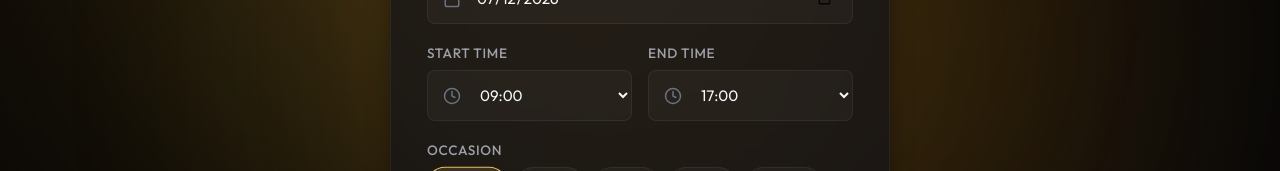
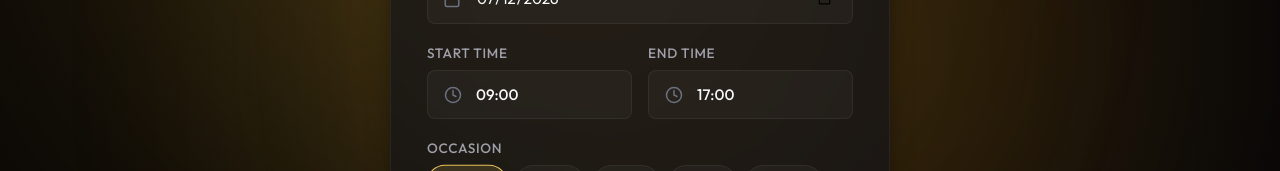
Before and after one commit to tanguyhardion/tailor, a Vue app: page / in a window 1280 px wide. Shown: the part 423-594 px from the top of the page. Built offline with nearby package versions, Linux system fonts and the light colour scheme; a web font is replaced by a local one.

Commit message:
feat: implement PreferenceForm and HourPicker components for gathering outfit generation criteria

```diff
--- /dev/null
+++ b/src/components/HourPicker.vue
@@ -0,0 +1,312 @@
+<template>
+  <div class="hour-picker-container">
+    <!-- Trigger Button -->
+    <button
+      type="button"
+      class="picker-trigger"
+      @click="openModal"
+      :aria-label="`Select hour: currently ${formattedValue}`"
+    >
+      <Clock class="icon-input" />
+      <span class="selected-value">{{ formattedValue }}</span>
+    </button>
+
+    <!-- Semi-Modal Menu -->
+    <Teleport to="body">
+      <Transition name="fade">
+        <div v-if="isOpen" class="modal-backdrop" @click="closeModal"></div>
+      </Transition>
+
+      <Transition name="slide-up">
+        <div v-if="isOpen" class="semi-modal glass-panel" role="dialog" aria-modal="true">
+          <!-- Header -->
+          <div class="modal-header">
+            <div class="header-titles">
+              <span class="luxury-tag">{{ label || 'Select Time' }}</span>
+              <h3 class="modal-title">Choose Hour</h3>
+            </div>
+            <button type="button" class="btn-close" @click="closeModal" aria-label="Close menu">
+              <X class="icon-close" />
+            </button>
+          </div>
+
+          <!-- Hours Grid -->
+          <div class="hours-grid">
+            <button
+              v-for="option in options"
+              :key="option.value"
+              type="button"
+              class="hour-item"
+              :class="{
+                active: option.value === modelValue,
+                disabled: option.disabled
+              }"
+              :disabled="option.disabled"
+              @click="selectHour(option.value)"
+            >
+              {{ option.label }}
+            </button>
+          </div>
+        </div>
+      </Transition>
+    </Teleport>
+  </div>
+</template>
+
+<script setup>
+import { ref, computed, onBeforeUnmount } from 'vue';
+import { Clock, X } from '@lucide/vue';
+
+const props = defineProps({
+  modelValue: {
+    type: Number,
+    required: true
+  },
+  options: {
+    type: Array,
+    required: true
+  },
+  label: {
+    type: String,
+    default: ''
+  }
+});
+
+const emit = defineEmits(['update:modelValue']);
+
+const isOpen = ref(false);
+
+const formattedValue = computed(() => {
+  const currentOption = props.options.find(opt => opt.value === props.modelValue);
+  return currentOption ? currentOption.label : `${props.modelValue.toString().padStart(2, '0')}:00`;
+});
+
+const openModal = () => {
+  isOpen.value = true;
+  // Prevent background scrolling
+  document.body.style.overflow = 'hidden';
+};
+
+const closeModal = () => {
+  isOpen.value = false;
+  document.body.style.overflow = '';
+};
+
+const selectHour = (val) => {
+  emit('update:modelValue', val);
+  closeModal();
+};
+
+onBeforeUnmount(() => {
+  document.body.style.overflow = '';
+});
+</script>
+
+<style scoped>
+.hour-picker-container {
+  width: 100%;
+}
+
+.picker-trigger {
+  width: 100%;
+  background: rgba(255, 255, 255, 0.03);
+  border: 1px solid var(--border-muted);
+  color: var(--text-primary);
+  padding: 14px 18px 14px 48px;
+  border-radius: 8px;
+  font-family: var(--font-sans);
+  font-size: 0.95rem;
+  transition: var(--transition-smooth);
+  outline: none;
+  display: flex;
+  align-items: center;
+  justify-content: flex-start;
+  cursor: pointer;
+  position: relative;
+  text-align: left;
+}
+
+.picker-trigger:focus, .picker-trigger:hover {
+  border-color: var(--accent-gold);
+  background: rgba(255, 255, 255, 0.05);
+  box-shadow: var(--shadow-glow);
+}
+
+.icon-input {
+  position: absolute;
+  left: 16px;
+  width: 18px;
+  height: 18px;
+  color: var(--text-muted);
+  pointer-events: none;
+}
+
+.selected-value {
+  font-weight: 500;
+}
+
+/* Semi-Modal Bottom Sheet */
+.modal-backdrop {
+  position: fixed;
+  top: 0;
+  left: 0;
+  right: 0;
+  bottom: 0;
+  background: rgba(4, 4, 6, 0.7);
+  backdrop-filter: blur(4px);
+  z-index: 100;
+}
+
+.semi-modal {
+  position: fixed;
+  bottom: 0;
+  left: 0;
+  right: 0;
+  max-height: 80vh;
+  background: rgba(12, 12, 16, 0.95);
+  border-top: 1px solid rgba(255, 255, 255, 0.08);
+  border-left: none;
+  border-right: none;
+  border-bottom: none;
+  border-radius: 24px 24px 0 0;
+  padding: 24px 24px 40px;
+  z-index: 101;
+  display: flex;
+  flex-direction: column;
+  gap: 20px;
+  box-shadow: 0 -10px 40px rgba(0, 0, 0, 0.8);
+}
+
+/* On wider screens, display as an elegant centered dialog instead of full width bottom sheet */
+@media (min-width: 600px) {
+  .semi-modal {
+    bottom: auto;
+    top: 50%;
+    left: 50%;
+    transform: translate(-50%, -50%);
+    width: 100%;
+    max-width: 440px;
+    border-radius: 20px;
+    border: 1px solid rgba(255, 255, 255, 0.08);
+    box-shadow: 0 20px 50px rgba(0, 0, 0, 0.9);
+    padding: 30px;
+  }
+}
+
+.modal-header {
+  display: flex;
+  justify-content: space-between;
+  align-items: flex-start;
+}
+
+.modal-title {
+  font-family: var(--font-serif);
+  font-size: 1.5rem;
+  color: var(--text-primary);
+  margin-top: 4px;
+}
+
+.btn-close {
+  background: rgba(255, 255, 255, 0.03);
+  border: 1px solid var(--border-muted);
+  border-radius: 50%;
+  width: 36px;
+  height: 36px;
+  display: flex;
+  align-items: center;
+  justify-content: center;
+  cursor: pointer;
+  transition: var(--transition-fast);
+  color: var(--text-secondary);
+}
+
+.btn-close:hover {
+  background: rgba(255, 255, 255, 0.08);
+  color: var(--text-primary);
+  border-color: rgba(255, 255, 255, 0.15);
+}
+
+.icon-close {
+  width: 16px;
+  height: 16px;
+}
+
+/* Hours Grid styling */
+.hours-grid {
+  display: grid;
+  grid-template-columns: repeat(4, 1fr);
+  gap: 10px;
+  max-height: 320px;
+  overflow-y: auto;
+  padding-right: 4px;
+}
+
+.hour-item {
+  background: rgba(255, 255, 255, 0.02);
+  border: 1px solid var(--border-muted);
+  color: var(--text-secondary);
+  padding: 12px 6px;
+  border-radius: 8px;
+  font-family: var(--font-sans);
+  font-size: 0.9rem;
+  font-weight: 500;
+  cursor: pointer;
+  transition: var(--transition-fast);
+  text-align: center;
+}
+
+.hour-item:hover:not(.disabled) {
+  background: rgba(255, 255, 255, 0.06);
+  border-color: rgba(255, 255, 255, 0.2);
+  color: var(--text-primary);
+}
+
+.hour-item.active {
+  background: var(--accent-gold-muted);
+  border-color: var(--accent-gold);
+  color: var(--accent-gold);
+  font-weight: 600;
+  box-shadow: 0 0 12px rgba(229, 193, 88, 0.15);
+}
+
+.hour-item.disabled {
+  opacity: 0.2;
+  cursor: not-allowed;
+}
+
+/* Transitions */
+.fade-enter-active,
+.fade-leave-active {
+  transition: opacity 0.3s ease;
+}
+
+.fade-enter-from,
+.fade-leave-to {
+  opacity: 0;
+}
+
+.slide-up-enter-active,
+.slide-up-leave-active {
+  transition: all 0.4s cubic-bezier(0.16, 1, 0.3, 1);
+}
+
+@media (min-width: 600px) {
+  /* Scale transitions for dialog mode on desktop */
+  .slide-up-enter-active,
+  .slide-up-leave-active {
+    transition: all 0.3s cubic-bezier(0.16, 1, 0.3, 1);
+  }
+  .slide-up-enter-from,
+  .slide-up-leave-to {
+    opacity: 0;
+    transform: translate(-50%, -45%) scale(0.96) !important;
+  }
+}
+
+@media (max-width: 599px) {
+  .slide-up-enter-from,
+  .slide-up-leave-to {
+    transform: translateY(100%);
+  }
+}
+</style>
--- a/src/components/PreferenceForm.vue
+++ b/src/components/PreferenceForm.vue
@@ -57,27 +57,21 @@
       <!-- Time Interval (Start / End Hours) -->
       <div class="time-range-group">
         <div class="form-group">
-          <label for="start-hour" class="form-label">Start Time</label>
-          <div class="input-icon-wrapper">
-            <Clock class="icon-input" />
-            <select id="start-hour" v-model="startHour">
-              <option v-for="h in 24" :key="h-1" :value="h-1">
-                {{ formatHour(h-1) }}
-              </option>
-            </select>
-          </div>
+          <label class="form-label">Start Time</label>
+          <HourPicker
+            v-model="startHour"
+            :options="startHourOptions"
+            label="Start Time"
+          />
         </div>
 
         <div class="form-group">
-          <label for="end-hour" class="form-label">End Time</label>
-          <div class="input-icon-wrapper">
-            <Clock class="icon-input" />
-            <select id="end-hour" v-model="endHour">
-              <option v-for="h in 24" :key="h-1" :value="h-1" :disabled="h-1 <= startHour">
-                {{ formatHour(h-1) }}
-              </option>
-            </select>
-          </div>
+          <label class="form-label">End Time</label>
+          <HourPicker
+            v-model="endHour"
+            :options="endHourOptions"
+            label="End Time"
+          />
         </div>
       </div>
 
@@ -113,9 +107,10 @@
 </template>
 
 <script setup>
-import { ref, onMounted } from 'vue';
-import { MapPin, Calendar, Clock } from '@lucide/vue';
+import { ref, onMounted, computed, watch } from 'vue';
+import { MapPin, Calendar } from '@lucide/vue';
 import { searchLocations } from '../services/weather';
+import HourPicker from './HourPicker.vue';
 
 const props = defineProps({
   loading: {
@@ -143,6 +138,30 @@ const selectedDate = ref(todayString);
 // Default hours
 const startHour = ref(9);
 const endHour = ref(17);
+
+// Hour select options
+const startHourOptions = computed(() => {
+  return Array.from({ length: 24 }, (_, i) => ({
+    value: i,
+    label: formatHour(i),
+    disabled: false
+  }));
+});
+
+const endHourOptions = computed(() => {
+  return Array.from({ length: 24 }, (_, i) => ({
+    value: i,
+    label: formatHour(i),
+    disabled: i <= startHour.value
+  }));
+});
+
+// Watch startHour to keep endHour valid
+watch(startHour, (newStart) => {
+  if (endHour.value <= newStart) {
+    endHour.value = Math.min(23, newStart + 1);
+  }
+});
 
 // Occasions list
 const occasions = ['casual', 'work', 'date', 'party', 'dinner'];
```
